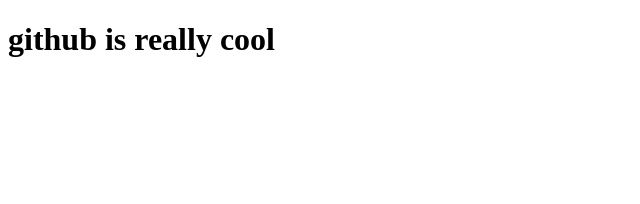
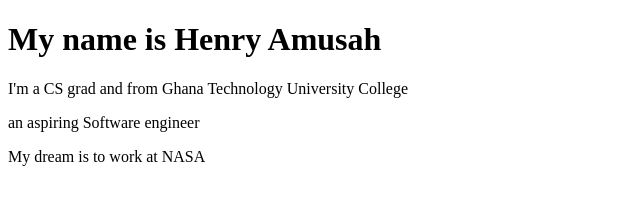
Before and after one commit to Amusah/git-one, a plain HTML site: page index.html in a window 1280 px wide. Shown: the whole page, without its empty margins (0-640 px from the left). Drawn offline with Linux system fonts and the light colour scheme.

Commit message:
Updated html file with dreams

```diff
--- a/index.html
+++ b/index.html
@@ -7,6 +7,9 @@
     <title>My First git | github lesson</title>
 </head>
 <body>
-    <h1>github is really cool</h1>
+    <h1>My name is Henry Amusah</h1>
+    <p>I'm a CS grad and from Ghana Technology University College</p>
+    <p>an aspiring Software engineer</p>
+    <p>My dream is to work at NASA</p>
 </body>
 </html>
```
